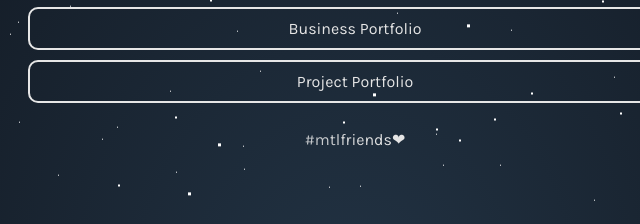
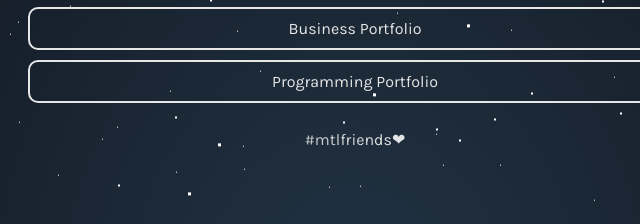
Before and after one commit to Corpuzi/corpusssy, a plain HTML site: page index.html in a window 1280 px wide. Shown: the part 481-705 px from the top of the page, 285-925 px from the left. Drawn offline with Linux system fonts and the light colour scheme.

Commit message:
Update index.html

```diff
--- a/index.html
+++ b/index.html
@@ -66,7 +66,7 @@
         Business Portfolio
       </a>
       <a class="link" href="" target="_blank">
-        Project Portfolio
+        Programming Portfolio
       </a>
     </div>
 
```
